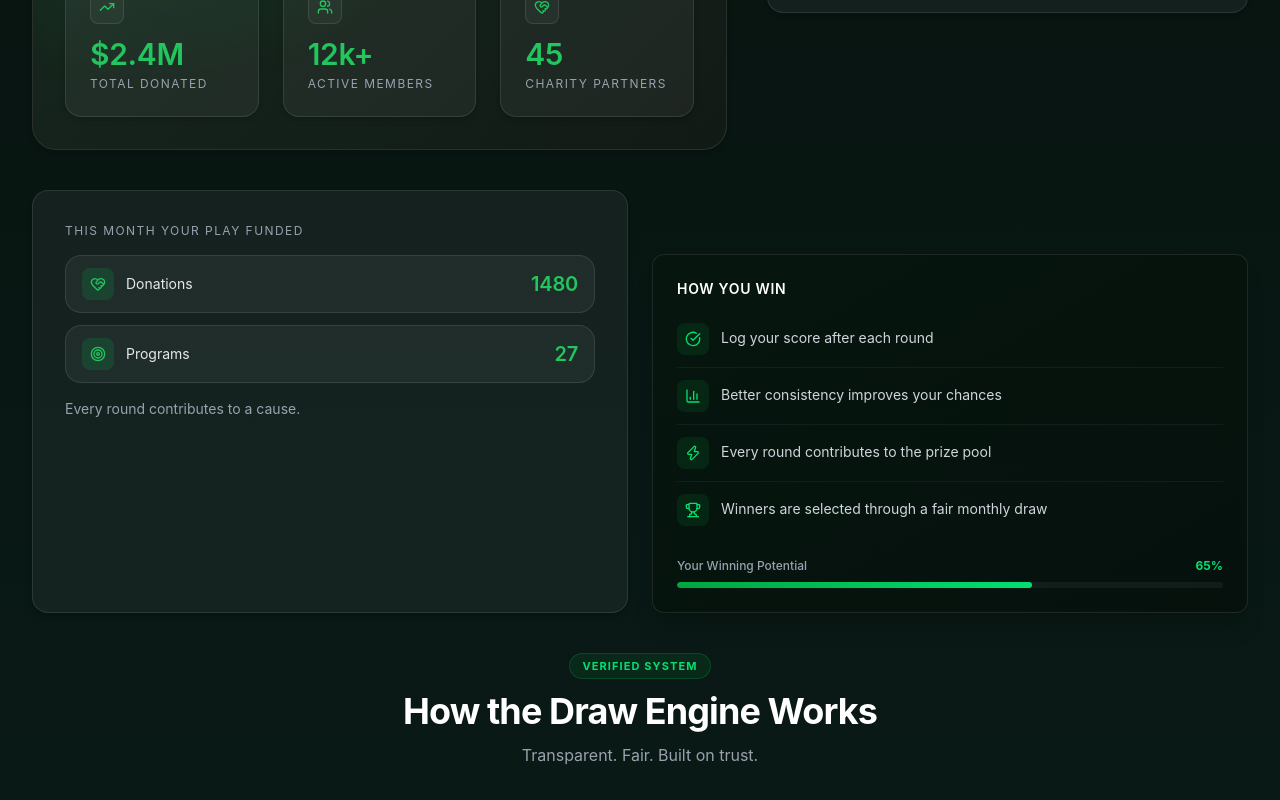
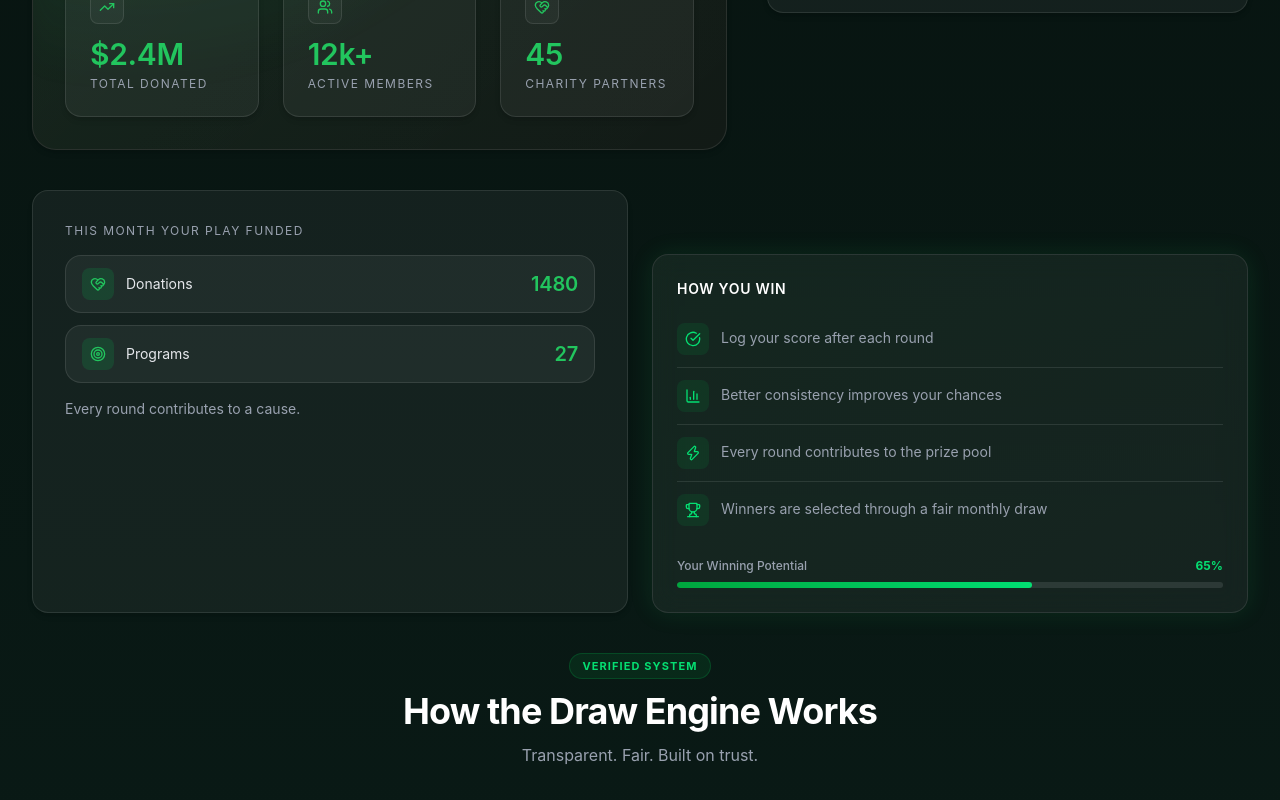
Before and after one commit to ayushguptakr/ParImpact, a React (Vite) app in the folder client/: page / in a window 1280 px wide. Shown: the part 632-1432 px from the top of the page. Built offline with nearby package versions, Linux system fonts and the light colour scheme; no server answers.

Commit message:
feat: add HowYouWinCard component to display winning criteria and progress

```diff
--- a/client/src/components/ui/HowYouWinCard.jsx
+++ b/client/src/components/ui/HowYouWinCard.jsx
@@ -25,13 +25,13 @@ const points = [
 
 function HowYouWinCard() {
   return (
-    <div className="group relative overflow-hidden rounded-xl border border-white/10 bg-[#07110D]/90 p-6 shadow-xl backdrop-blur-md transition-all duration-300 hover:shadow-[0_0_30px_rgba(34,197,94,0.15)] animate-[pi-fade-in_0.8s_ease-out_forwards] opacity-0">
+    <div className="group relative overflow-hidden rounded-2xl border border-gray-200 bg-white p-6 shadow-sm backdrop-blur-md transition-all duration-300 hover:shadow-lg animate-[pi-fade-in_0.8s_ease-out_forwards] opacity-0 dark:border-white/10 dark:bg-white/5 dark:shadow-[0_0_25px_rgba(34,197,94,0.12)] dark:hover:shadow-[0_0_30px_rgba(34,197,94,0.2)]">
       {/* Gradient overlay */}
       <div className="pointer-events-none absolute inset-0 bg-gradient-to-br from-green-500/5 to-transparent opacity-50 transition-opacity duration-300 group-hover:opacity-100" />
 
       <div className="relative z-10 space-y-6">
         {/* Header */}
-        <h3 className="text-sm font-semibold uppercase tracking-wider text-white">
+        <h3 className="text-sm font-semibold uppercase tracking-wider text-gray-900 dark:text-white">
           How You Win
         </h3>
 
@@ -45,12 +45,12 @@ function HowYouWinCard() {
                 className="opacity-0 animate-[pi-fade-in_0.5s_ease-out_forwards]"
                 style={{ animationDelay: point.delay }}
               >
-                {i > 0 && <div className="my-3 h-px w-full bg-white/5" />}
+                {i > 0 && <div className="my-3 h-px w-full bg-gray-200 dark:bg-white/10" />}
                 <div className="flex items-center gap-3">
-                  <div className="flex h-8 w-8 shrink-0 items-center justify-center rounded-lg bg-green-500/10 text-green-400">
+                  <div className="flex h-8 w-8 shrink-0 items-center justify-center rounded-lg bg-green-50 text-green-600 dark:bg-green-500/10 dark:text-green-400">
                     <Icon className="h-4 w-4" />
                   </div>
-                  <p className="text-sm leading-relaxed text-gray-300">
+                  <p className="text-sm leading-relaxed text-gray-600 dark:text-gray-400">
                     {point.text}
                   </p>
                 </div>
@@ -62,12 +62,12 @@ function HowYouWinCard() {
         {/* Progress Bar */}
         <div className="space-y-2 pt-2">
           <div className="flex items-center justify-between">
-            <span className="text-xs font-medium text-gray-400">
+            <span className="text-xs font-medium text-gray-500 dark:text-gray-400">
               Your Winning Potential
             </span>
-            <span className="text-xs font-bold text-green-400">65%</span>
+            <span className="text-xs font-bold text-green-600 dark:text-green-400">65%</span>
           </div>
-          <div className="h-1.5 w-full overflow-hidden rounded-full bg-white/5">
+          <div className="h-1.5 w-full overflow-hidden rounded-full bg-gray-200 dark:bg-white/10">
             <div
               className="h-full rounded-full bg-gradient-to-r from-green-600 to-green-400 transition-all duration-1000 ease-out"
               style={{ width: "65%" }}
```
